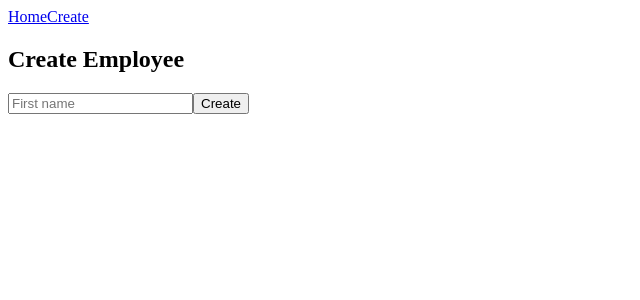
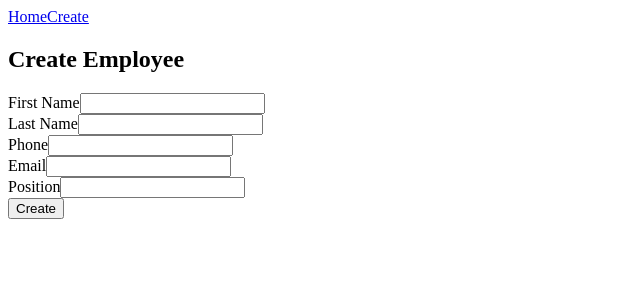
Before and after one commit to jkzvaigzne/employee-management-app, an Angular app: page /create in a window 1280 px wide. Shown: the top 300 px of the page, without its empty margins (0-640 px from the left). Built offline with nearby package versions, Linux system fonts and the light colour scheme.

Commit message:
Finishing the employee form

```diff
--- a/src/app/employee-form/employee-form.component.html
+++ b/src/app/employee-form/employee-form.component.html
@@ -1,8 +1,26 @@
 <h2>Create Employee </h2>
 
 <form (ngSubmit)="onSubmit()">
-
-    <input type="text" name="firstName" [(ngModel)]="employee.firstName" placeholder="First name" />
+    <div>
+        <label>First Name</label>
+        <input type="text" name="firstName" [(ngModel)]="employee.firstName" />
+    </div>
+    <div>
+        <label>Last Name</label>
+        <input type="text" name="lastName" [(ngModel)]="employee.lastName" />
+    </div>
+    <div>
+        <label>Phone</label>
+        <input type="phone" name="phone" [(ngModel)]="employee.phone" />
+    </div>
+    <div>
+        <label>Email</label>
+        <input type="email" name="email" [(ngModel)]="employee.email" />
+    </div>
+    <div>
+        <label>Position</label>
+        <input type="text" name="position" [(ngModel)]="employee.position" />
+    </div>
 
     <button type="submit">Create</button>
 </form>
```
